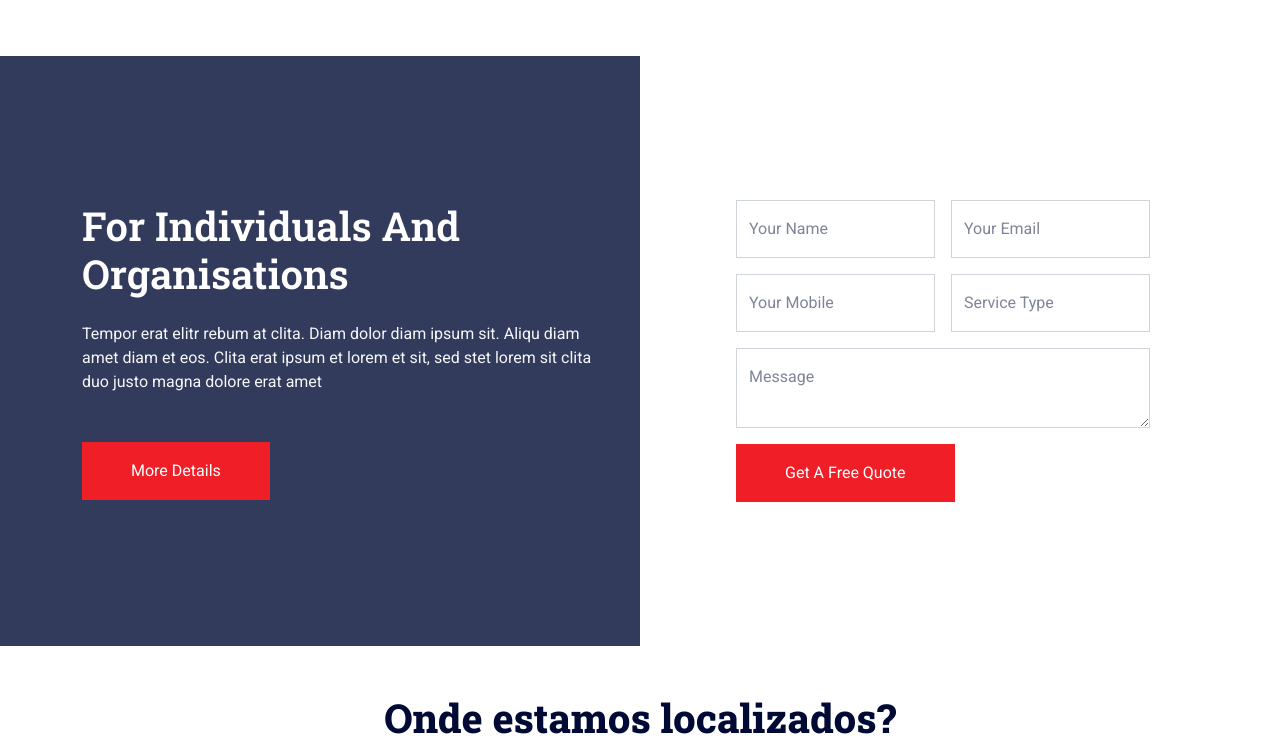
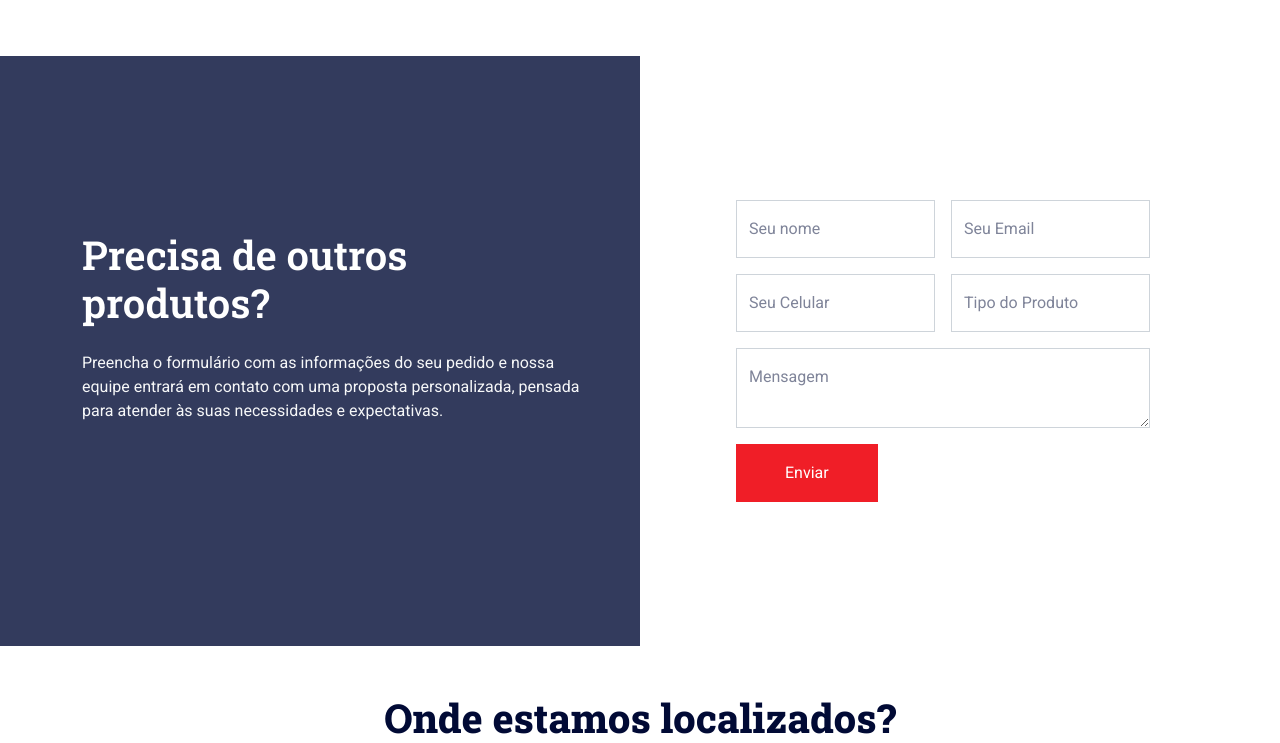
Before and after one commit to Argentaa/astro_site, a Flask app: page / in a window 1280 px wide. Shown: the part 2585-3328 px from the top of the page. Run offline with Flask 3, Linux system fonts and the light colour scheme; some libraries are stand-ins or nearby versions.

Commit message:
Update index.html

```diff
--- a/templates/index.html
+++ b/templates/index.html
@@ -161,49 +161,48 @@
 <div class="container-fluid overflow-hidden my-5 px-lg-0">
     <div class="container quote px-lg-0">
         <div class="row g-0 mx-lg-0">
-            <div class="col-lg-6 quote-text" data-parallax="scroll" data-image-src="{{ url_for('static', filename='img/carousel-1.jpg') }}">
+            <div class="col-lg-6 quote-text" data-parallax="scroll" data-image-src="{{ url_for('static', filename='img/1.svg') }}">
                 <div class="h-100 px-4 px-sm-5 ps-lg-0 wow fadeIn" data-wow-delay="0.1s">
-                    <h1 class="text-white mb-4">For Individuals And Organisations</h1>
-                    <p class="text-light mb-5">Tempor erat elitr rebum at clita. Diam dolor diam ipsum sit. Aliqu diam amet diam et eos. Clita erat ipsum et lorem et sit, sed stet lorem sit clita duo justo magna dolore erat amet</p>
-                    <a href="" class="align-self-start btn btn-primary py-3 px-5">More Details</a>
+                    <h1 class="text-white mb-4">Precisa de outros produtos?</h1>
+                    <p class="text-light mb-5">Preencha o formulário com as informações do seu pedido e nossa equipe entrará em contato com uma proposta personalizada, pensada para atender às suas necessidades e expectativas.</p>
                 </div>
             </div>
-            <div class="col-lg-6 quote-form" data-parallax="scroll" data-image-src="{{ url_for('static', filename='img/carousel-2.jpg') }}">
+            <div class="col-lg-6 quote-form" data-parallax="scroll" data-image-src="{{ url_for('static', filename='img/2.svg') }}">
                 <div class="h-100 px-4 px-sm-5 pe-lg-0 wow fadeIn" data-wow-delay="0.5s">
                     <div class="bg-white p-4 p-sm-5">
                         <div class="row g-3">
                             <div class="col-sm-6">
                                 <div class="form-floating">
                                     <input type="text" class="form-control" id="gname" placeholder="Gurdian Name">
-                                    <label for="gname">Your Name</label>
+                                    <label for="gname">Seu nome</label>
                                 </div>
                             </div>
                             <div class="col-sm-6">
                                 <div class="form-floating">
                                     <input type="email" class="form-control" id="gmail" placeholder="Gurdian Email">
-                                    <label for="gmail">Your Email</label>
+                                    <label for="gmail">Seu Email</label>
                                 </div>
                             </div>
                             <div class="col-sm-6">
                                 <div class="form-floating">
                                     <input type="text" class="form-control" id="cname" placeholder="Child Name">
-                                    <label for="cname">Your Mobile</label>
+                                    <label for="cname">Seu Celular</label>
                                 </div>
                             </div>
                             <div class="col-sm-6">
                                 <div class="form-floating">
                                     <input type="text" class="form-control" id="cage" placeholder="Child Age">
-                                    <label for="cage">Service Type</label>
+                                    <label for="cage">Tipo do Produto</label>
                                 </div>
                             </div>
                             <div class="col-12">
                                 <div class="form-floating">
                                     <textarea class="form-control" placeholder="Leave a message here" id="message" style="height: 80px"></textarea>
-                                    <label for="message">Message</label>
+                                    <label for="message">Mensagem</label>
                                 </div>
                             </div>
                             <div class="col-12">
-                                <button class="btn btn-primary py-3 px-5" type="submit">Get A Free Quote</button>
+                                <button class="btn btn-primary py-3 px-5" type="submit">Enviar</button>
                             </div>
                         </div>
                     </div>
```
